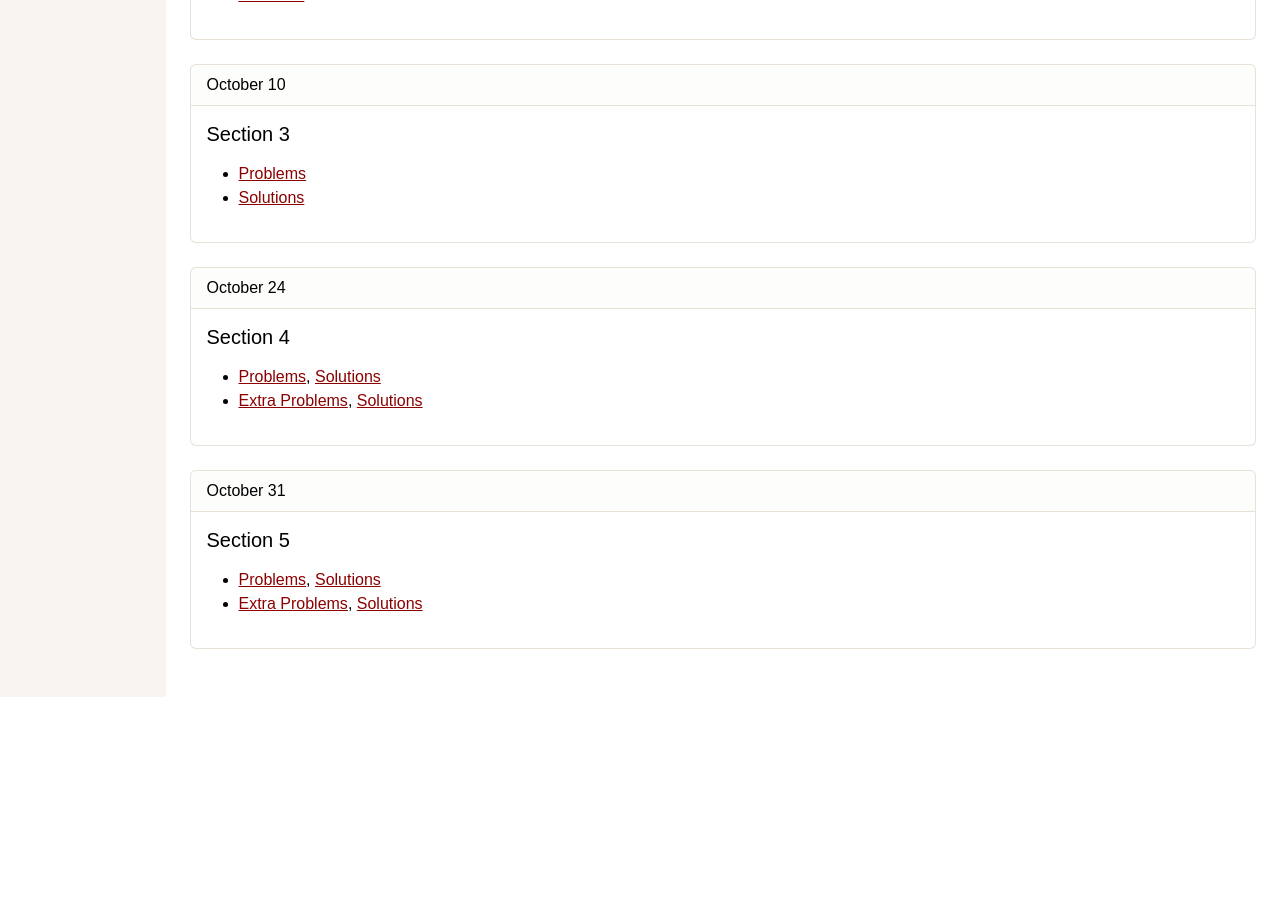
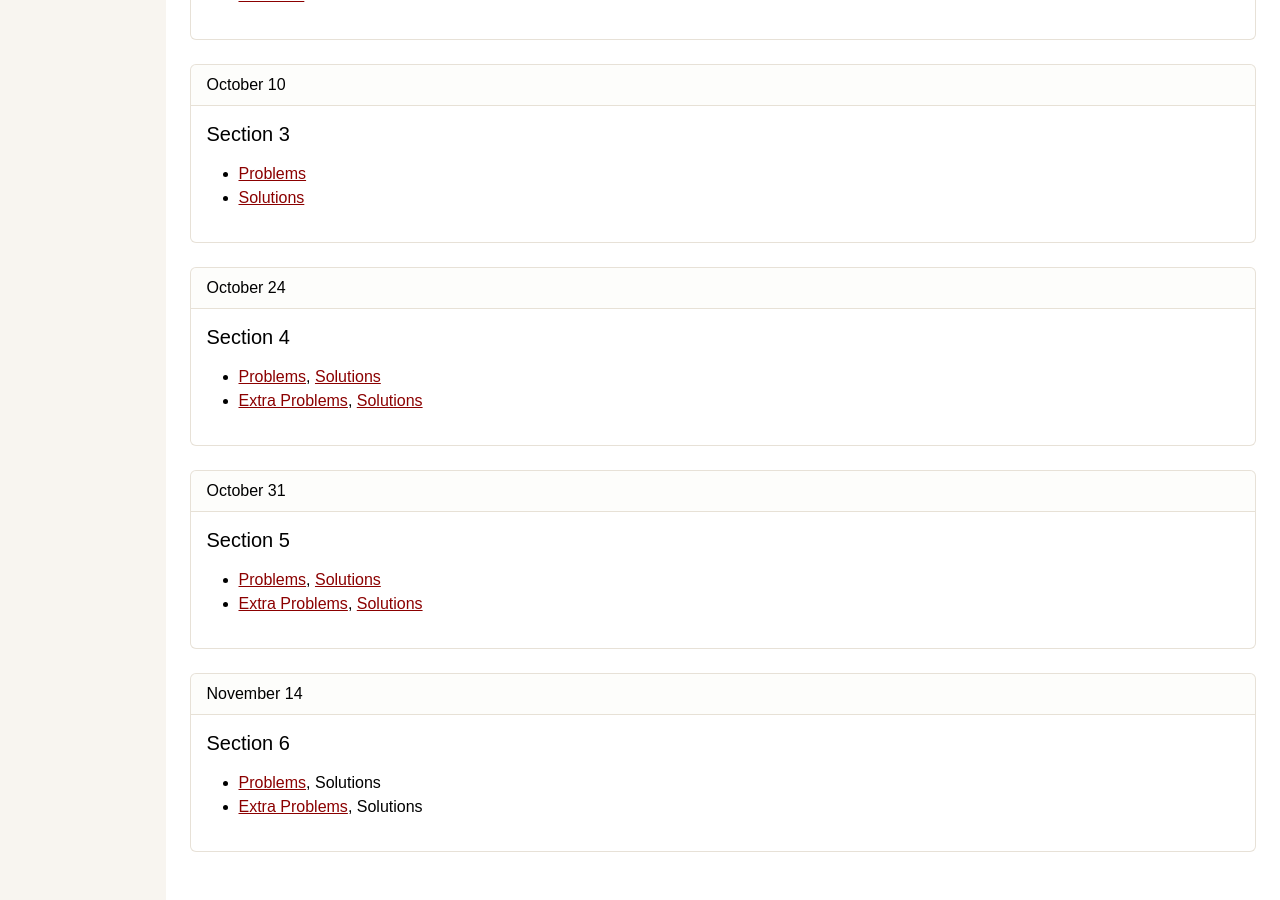
Before and after one commit to cs161-stanford/cs161-stanford.github.io, a Jekyll site: the page built from sections.md, in a window 1280 px wide and 900 px high, scrolled down 830 px. Built offline with Jekyll 4.4.1, drawn with Linux system fonts in a browser that asks for light colours; nearby versions of some CDN libraries; before the commit the page ends 1527 px from its top, so only the background shows below that.

Commit message:
add section 6 and ethics lecture note

```diff
--- a/sections.md
+++ b/sections.md
@@ -101,3 +101,18 @@
 </p>
   </div>
 </div>
+
+<div class="card mb-4">
+  <div class="card-header">
+    November 14
+  </div>
+  <div class="card-body">
+    <h5 class="card-title">Section 6</h5>
+    <p class="card-text">
+	<ul>
+	<li> <a href="/assets/sections/worksheets/Section-6-Worksheet.pdf">Problems</a>, Solutions </li>
+	<li> <a href="/assets/sections/worksheets/Section-6-Extra-Worksheet.pdf">Extra Problems</a>, Solutions </li>
+	</ul>
+</p>
+  </div>
+</div>
```
Also changed, not shown: lectures.md (+1 -0 lines), 2 other files.
